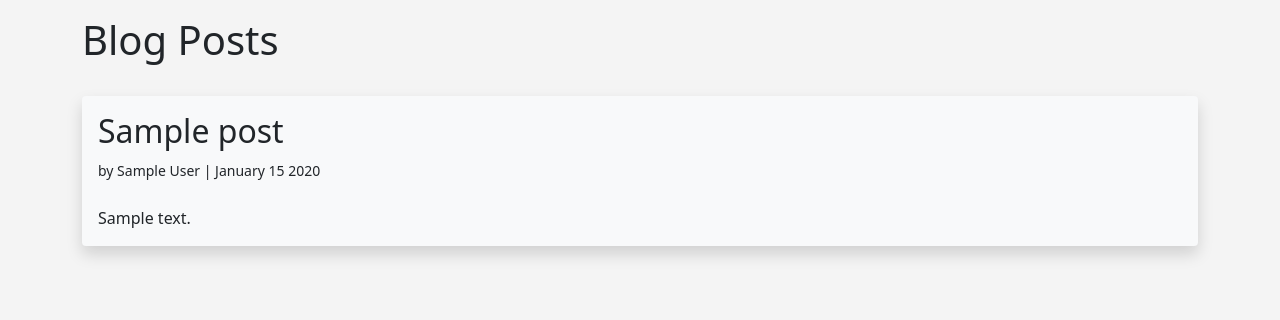
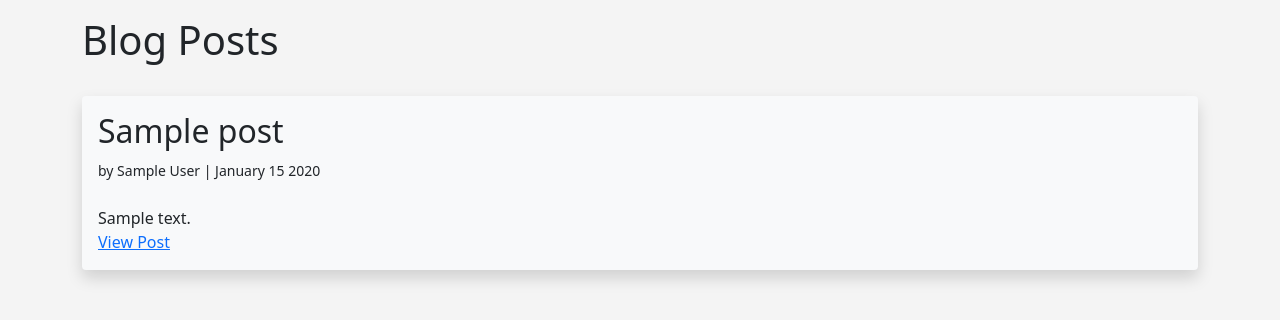
Before and after one commit to vhsenna/flask-blog, a Flask app: page /posts in a window 1280 px wide. Shown: the part 56-376 px from the top of the page. Run offline with Flask 2, Linux system fonts and the light colour scheme; tables that the repository leaves empty hold one stand-in row (values such as "Sample post").

Commit message:
Add link to post page

```diff
--- a/app/templates/posts.html
+++ b/app/templates/posts.html
@@ -16,6 +16,8 @@
   <h2>{{ post.title }}</h2>
   <small>by {{ post.author }} | {{ post.date_posted.strftime('%B %d %Y') }}</small><br><br>
   {{ post.content }}
+  <br>
+  <a href="{{ url_for('post', id=post.id) }}">View Post</a>
 </div>
 {% endfor %}
 
```
